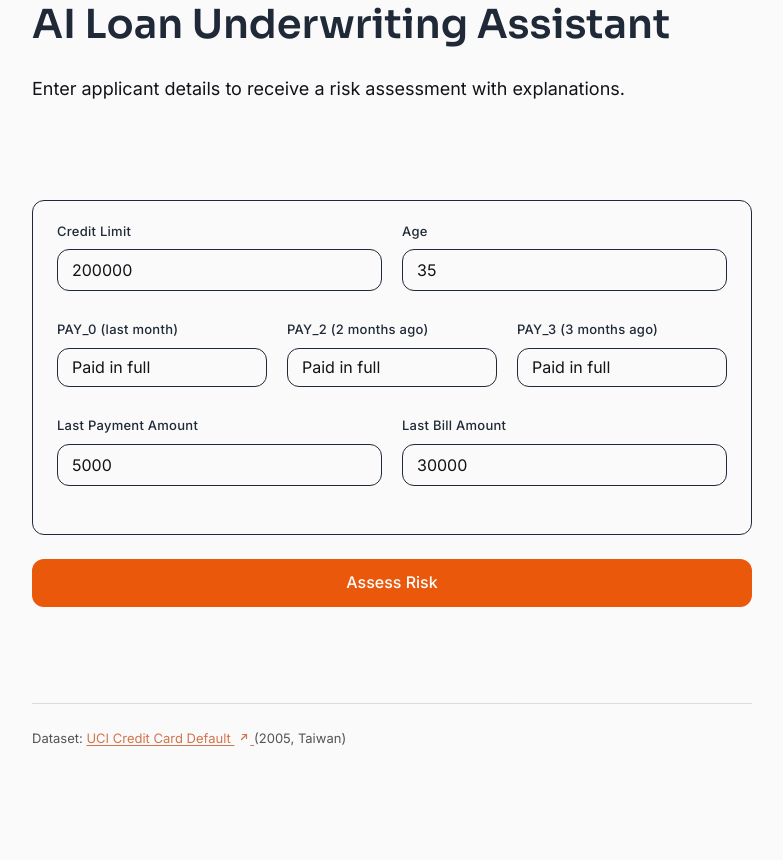
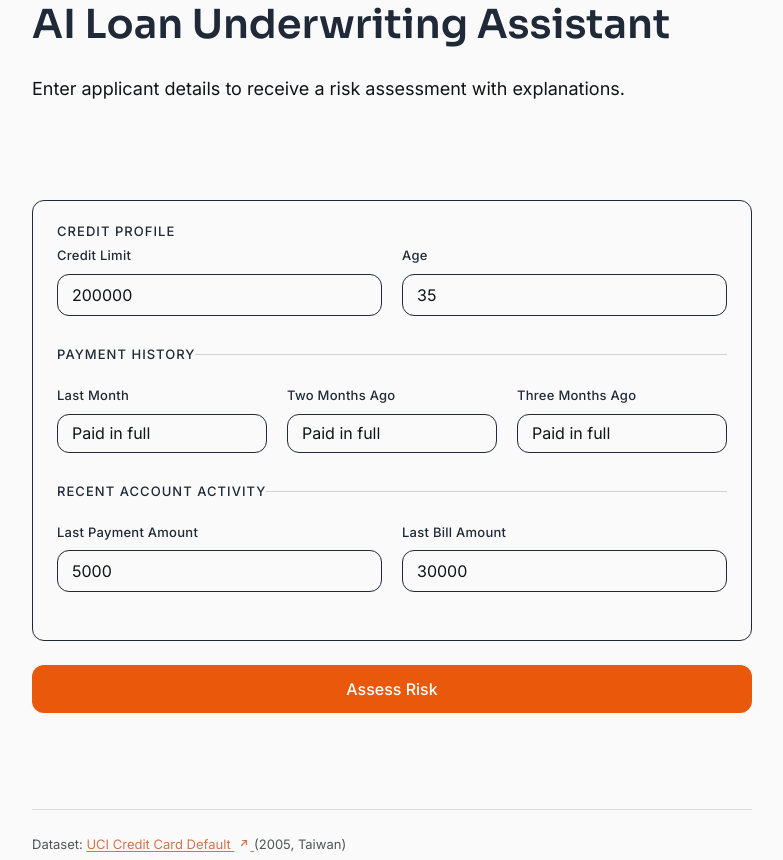
Before and after one commit to NameRectified/ai-loan-underwriting-assistant, a FastAPI app: page / in a window 1280 px wide. Shown: the part 126-986 px from the top of the page, without its empty margins (248-1031 px from the left). Before the commit the page ends 872 px from the top, so only its background shows below. Run offline with FastAPI, Linux system fonts and the light colour scheme; parts of the project's set-up code (start-up, migrations or seed data) failed here and were passed over.

Commit message:
Human-readable reports and UI polish

```diff
--- a/app/services/predictor.py
+++ b/app/services/predictor.py
@@ -7,83 +7,7 @@ from loguru import logger
 from xgboost import XGBClassifier
 
 from app.api.schemas import FeatureContribution, LoanApplication, RiskAssessment
-
-
-def _format_currency(value: float) -> str:
-    """Format a monetary value with thousands separators."""
-    return f"{value:,.0f}"
-
-
-def _format_pay_status(value: float) -> str:
-    """Translate a repayment-status code into plain language.
-
-    The PAY_* features encode -2 (no usage) through 8+ (months late).
-    """
-    mapping = {
-        -2: "No usage that month",
-        -1: "Paid in full",
-        0: "Minimum payment",
-        1: "1 month late",
-        2: "2 months late",
-        3: "3 months late",
-    }
-    v = int(round(value))
-    if v in mapping:
-        return mapping[v]
-    if v > 3:
-        return f"{v} months late"
-    return str(value)
-
-
-def _describe_magnitude(shap_value: float) -> str:
-    """Convert a SHAP value into a plain-language strength description.
-
-    SHAP values are in log-odds units, so we bucket by absolute value
-    and combine with direction.
-    """
-    abs_v = abs(shap_value)
-    if abs_v >= 0.30:
-        strength = "Very strongly"
-    elif abs_v >= 0.15:
-        strength = "Strongly"
-    elif abs_v >= 0.05:
-        strength = "Moderately"
-    else:
-        strength = "Slightly"
-    direction = "increases risk" if shap_value >= 0 else "decreases risk"
-    return f"{strength} {direction}"
-
-
-FEATURE_META = {
-    "LIMIT_BAL": {
-        "label": "Credit Limit",
-        "formatter": _format_currency,
-    },
-    "AGE": {
-        "label": "Age",
-        "formatter": lambda v: f"{int(v)} years",
-    },
-    "PAY_0": {
-        "label": "Repayment Status (Last Month)",
-        "formatter": _format_pay_status,
-    },
-    "PAY_2": {
-        "label": "Repayment Status (2 Months Ago)",
-        "formatter": _format_pay_status,
-    },
-    "PAY_3": {
-        "label": "Repayment Status (3 Months Ago)",
-        "formatter": _format_pay_status,
-    },
-    "PAY_AMT1": {
-        "label": "Last Payment Amount",
-        "formatter": _format_currency,
-    },
-    "BILL_AMT1": {
-        "label": "Last Bill Amount",
-        "formatter": _format_currency,
-    },
-}
+from app.services.feature_meta import FEATURE_META, describe_magnitude
 
 
 class Predictor:
@@ -169,7 +93,7 @@ class Predictor:
                 value_label=FEATURE_META[feat]["formatter"](row[feat]),
                 shap_value=round(float(shap_row[i]), 4),
                 impact="increases_risk" if shap_row[i] >= 0 else "decreases_risk",
-                magnitude=_describe_magnitude(float(shap_row[i])),
+                magnitude=describe_magnitude(float(shap_row[i])),
             )
             for i, feat in enumerate(self._features)
         ]
--- a/app/services/report_generator.py
+++ b/app/services/report_generator.py
@@ -4,6 +4,7 @@ from loguru import logger
 import yaml
 
 from app.api.schemas import FeatureContribution, LoanApplication, RiskAssessment
+from app.services.feature_meta import FEATURE_META, humanize_value
 from app.services.llm_client import LLMClient
 
 PROMPT_PATH = "prompts/report.yaml"
@@ -24,17 +25,27 @@ def _load_prompt(path: str) -> tuple[str, str]:
     return prompts["system_prompt"], prompts["user_prompt_template"]
 
 
+# Maps Pydantic request fields to the model feature names, so applicant data
+# can be formatted with the same human-readable labels as SHAP explanations.
+_APPLICATION_TO_FEATURE = {
+    "limit_bal": "LIMIT_BAL",
+    "age": "AGE",
+    "pay_0": "PAY_0",
+    "pay_2": "PAY_2",
+    "pay_3": "PAY_3",
+    "pay_amt1": "PAY_AMT1",
+    "bill_amt1": "BILL_AMT1",
+}
+
+
 def _format_applicant_data(application: LoanApplication) -> str:
     """Format applicant data as a readable table for the LLM."""
-    return (
-        f"Credit Limit: {application.limit_bal:,.0f}\n"
-        f"Age: {application.age}\n"
-        f"Last Month Payment Status (PAY_0): {application.pay_0}\n"
-        f"2 Months Ago Payment Status (PAY_2): {application.pay_2}\n"
-        f"3 Months Ago Payment Status (PAY_3): {application.pay_3}\n"
-        f"Last Payment Amount: {application.pay_amt1:,.0f}\n"
-        f"Last Bill Amount: {application.bill_amt1:,.0f}"
-    )
+    lines = []
+    for field, feature in _APPLICATION_TO_FEATURE.items():
+        value = getattr(application, field)
+        label = FEATURE_META[feature]["label"]
+        lines.append(f"  {label}: {humanize_value(feature, value)}")
+    return "\n".join(lines)
 
 
 def _format_shap(
@@ -43,10 +54,10 @@ def _format_shap(
     """Format SHAP explanations as a readable table for the LLM."""
     lines = []
     for e in explanations:
-        direction = "+" if e.shap_value >= 0 else ""
+        sign = "+" if e.shap_value >= 0 else ""
         lines.append(
-            f"  {e.feature_name}: value={e.feature_value}, "
-            f"SHAP={direction}{e.shap_value:.4f} ({e.impact})"
+            f"  {e.feature_label} ({e.value_label}): "
+            f"SHAP {sign}{e.shap_value:.4f} ({e.magnitude})"
         )
     return "\n".join(lines)
 
--- a/app/static/design.css
+++ b/app/static/design.css
@@ -145,6 +145,32 @@ a svg.arrow-icon {
 
 .field-group:last-child {
   margin-bottom: 0;
+}
+
+fieldset {
+  border: none;
+  padding: 0;
+  margin: 0;
+}
+
+fieldset:last-child {
+  margin-bottom: 0;
+}
+
+fieldset legend {
+  font-family: var(--font-body);
+  font-size: var(--font-size-label);
+  font-weight: 500;
+  letter-spacing: 0.08em;
+  text-transform: uppercase;
+  color: var(--color-heading);
+  padding: 0;
+  margin: 0 0 4px;
+}
+
+fieldset + fieldset {
+  border-top: 1px solid rgba(31, 41, 55, 0.2);
+  padding-top: 16px;
 }
 
 .field-label {
@@ -333,6 +359,33 @@ td {
   opacity: 1;
 }
 
+.shap-bar-track {
+  position: relative;
+  height: 6px;
+  margin-top: 6px;
+  width: 100%;
+  background: rgba(31, 41, 55, 0.12);
+  border-radius: 3px;
+  overflow: hidden;
+}
+
+.shap-bar-fill {
+  position: absolute;
+  top: 0;
+  bottom: 0;
+  border-radius: 3px;
+}
+
+.shap-bar-fill.left {
+  right: 50%;
+  background: var(--color-positive);
+}
+
+.shap-bar-fill.right {
+  left: 50%;
+  background: var(--color-negative);
+}
+
 #report h1, #report h2, #report h3 { margin-top: 24px; }
 #report p { margin-bottom: var(--paragraph-gap); }
 #report ul, #report ol { margin-bottom: var(--paragraph-gap); }
--- a/app/static/index.html
+++ b/app/static/index.html
@@ -24,6 +24,8 @@
 
     <form id="appForm">
       <section class="card">
+        <fieldset>
+          <legend>Credit Profile</legend>
           <div class="form-grid two">
             <div class="field-group">
               <label class="field-label" for="limit_bal">Credit Limit</label>
@@ -34,10 +36,13 @@
               <input type="number" id="age" name="age" value="35" min="18" max="120" required>
             </div>
           </div>
+        </fieldset>
 
+        <fieldset>
+          <legend>Payment History</legend>
           <div class="form-grid">
             <div class="field-group">
-            <label class="field-label" for="pay_0">PAY_0 (last month)</label>
+              <label class="field-label" for="pay_0">Last Month</label>
               <select id="pay_0" name="pay_0">
                 <option value="-1">Paid in full</option>
                 <option value="0">Revolving (min payment)</option>
@@ -47,7 +52,7 @@
               </select>
             </div>
             <div class="field-group">
-            <label class="field-label" for="pay_2">PAY_2 (2 months ago)</label>
+              <label class="field-label" for="pay_2">Two Months Ago</label>
               <select id="pay_2" name="pay_2">
                 <option value="-1">Paid in full</option>
                 <option value="0">Revolving (min payment)</option>
@@ -57,7 +62,7 @@
               </select>
             </div>
             <div class="field-group">
-            <label class="field-label" for="pay_3">PAY_3 (3 months ago)</label>
+              <label class="field-label" for="pay_3">Three Months Ago</label>
               <select id="pay_3" name="pay_3">
                 <option value="-1">Paid in full</option>
                 <option value="0">Revolving (min payment)</option>
@@ -67,7 +72,10 @@
               </select>
             </div>
           </div>
+        </fieldset>
 
+        <fieldset>
+          <legend>Recent Account Activity</legend>
           <div class="form-grid two">
             <div class="field-group">
               <label class="field-label" for="pay_amt1">Last Payment Amount</label>
@@ -78,6 +86,7 @@
               <input type="number" id="bill_amt1" name="bill_amt1" value="30000" min="0" required>
             </div>
           </div>
+        </fieldset>
       </section>
 
       <button type="submit" class="btn btn-primary btn-block">Assess Risk</button>
@@ -103,10 +112,12 @@
             Each factor pushes default risk up or down from the
             <strong><span id="baselineProb"></span> average default rate</strong>.
             The strongest factors are listed first.
+            <span class="positive">Green (negative SHAP) = decreases risk</span>,
+            <span class="negative">red (positive SHAP) = increases risk</span>.
           </p>
           <table>
             <thead>
-              <tr><th>Factor</th><th>Applicant Value</th><th>Effect on Risk</th></tr>
+              <tr><th>Factor</th><th>Applicant Value</th><th>SHAP Value</th><th>Effect on Risk</th></tr>
             </thead>
             <tbody id="shapTable"></tbody>
           </table>
@@ -202,14 +213,25 @@
 
         const shapBody = document.getElementById("shapTable");
         shapBody.innerHTML = "";
+        const maxAbs = Math.max(...data.shap_explanations.map(e => Math.abs(e.shap_value)), 0.0001);
         for (const e of data.shap_explanations) {
           const row = document.createElement("tr");
-          const effectClass = e.shap_value >= 0 ? "positive" : "negative";
-          const tooltip = `SHAP value ${e.shap_value >= 0 ? "+" : ""}${e.shap_value.toFixed(4)} (log-odds units)`;
+          const effectClass = e.shap_value >= 0 ? "negative" : "positive";
+          const absShap = Math.abs(e.shap_value);
+          const barPct = Math.max((absShap / maxAbs) * 100, 4);
+          const barSide = e.shap_value >= 0 ? "right" : "left";
+          const shapCell = `
+            <td class="${effectClass}">
+              <span class="shap-tooltip" tabindex="0" data-tip="Log-odds units: how much this factor pushed the prediction">${e.shap_value >= 0 ? "+" : ""}${e.shap_value.toFixed(4)}</span>
+              <div class="shap-bar-track" aria-hidden="true">
+                <span class="shap-bar-fill ${barSide} ${effectClass}" style="width:${barPct}%"></span>
+              </div>
+            </td>`;
           row.innerHTML = `
             <td>${e.feature_label}</td>
             <td>${e.value_label}</td>
-            <td class="${effectClass}"><span class="shap-tooltip" tabindex="0" data-tip="${tooltip}">${e.magnitude}</span></td>
+            ${shapCell}
+            <td class="${effectClass}">${e.magnitude}</td>
           `;
           shapBody.appendChild(row);
         }
--- a/prompts/report.yaml
+++ b/prompts/report.yaml
@@ -10,6 +10,8 @@ report_generation:
     - Use professional financial language but keep it readable.
     - Highlight the top 3 risk factors (both positive and negative).
     - End with a recommendation for the loan officer to review.
+    - Use only the plain-language factor names and values provided below.
+      Never output internal codes such as PAY_0, PAY_2, LIMIT_BAL, or BILL_AMT1.
 
   user_prompt_template: |
     LOAN APPLICATION RISK ASSESSMENT
```
Also changed, not shown: app/services/feature_meta.py (added, +99 -0 lines), tests/test_pipeline.py (+63 -1 lines), .progress/INTERVIEW_PREP.md. Lines whose indentation alone changed are shown as unchanged.
